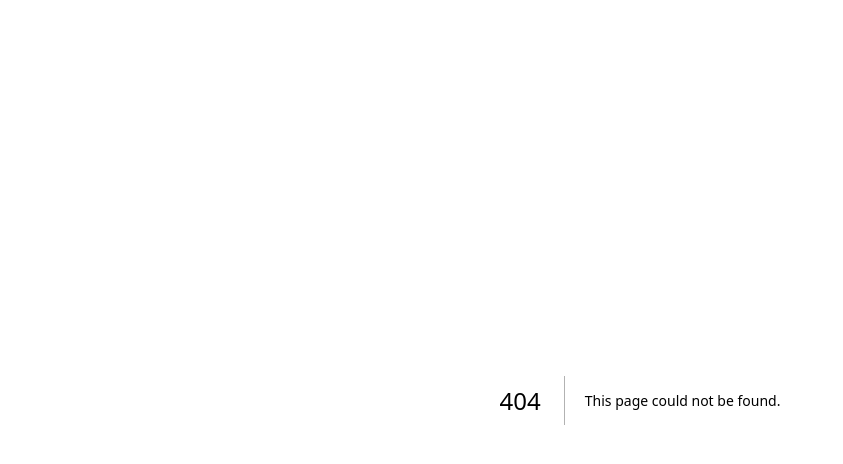
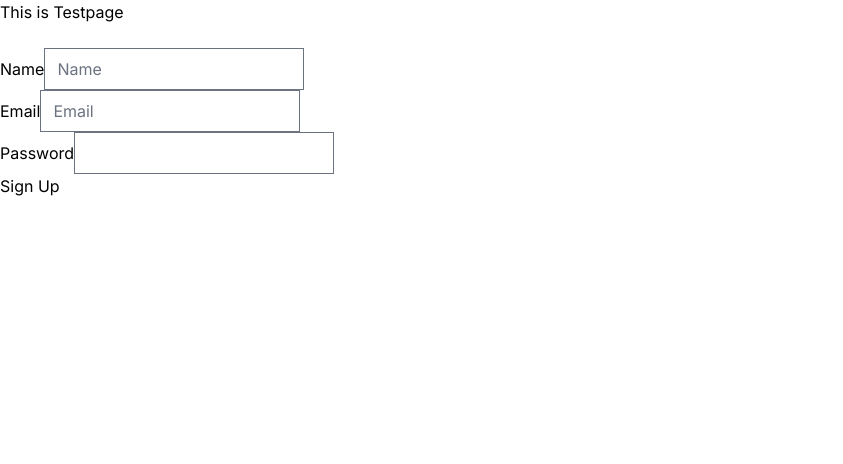
Before and after one commit to AldenDerf/nextjs-dashboard, a Next.js app: page /test-page in a window 1280 px wide. Before the commit this address had no page. Shown: the top 464 px of the page, without its empty margins (0-843 px from the left). Built offline with nearby package versions, Linux system fonts and the light colour scheme; a web font is replaced by a local one.

Commit message:
added signup, and auth.ts

```diff
--- /dev/null
+++ b/app/actions/auth.ts
@@ -0,0 +1,5 @@
+'use server'
+
+export async function signup(formData: FormData){
+    console.log(formData);
+}
--- /dev/null
+++ b/app/test-page/page.tsx
@@ -0,0 +1,14 @@
+import { SignupForm } from "../ui/signup-form";
+const TestPage = () => {
+    return (
+        <div>
+            <p>This is Testpage</p>
+            <br/>
+            <div>
+                <SignupForm />
+            </div>
+        </div>
+    )
+}
+
+export default TestPage;
--- /dev/null
+++ b/app/ui/signup-form.tsx
@@ -0,0 +1,24 @@
+import {signup} from '@/app/actions/auth'
+
+export function SignupForm() {
+    return (
+        <form action={signup}>
+            <div>
+                <label htmlFor="name">Name</label>
+                <input id="name" name="name" placeholder="Name" />
+            </div>
+
+            <div>
+                <label htmlFor="email">Email</label>
+                <input id="email" name="email" type="email" placeholder="Email" />
+            </div>
+
+            <div>
+                <label htmlFor="password">Password</label>
+                <input id="password" name="password" type="password"/>
+            </div>
+
+            <button type="submit"> Sign Up</button>
+        </form>
+    )
+}
```
